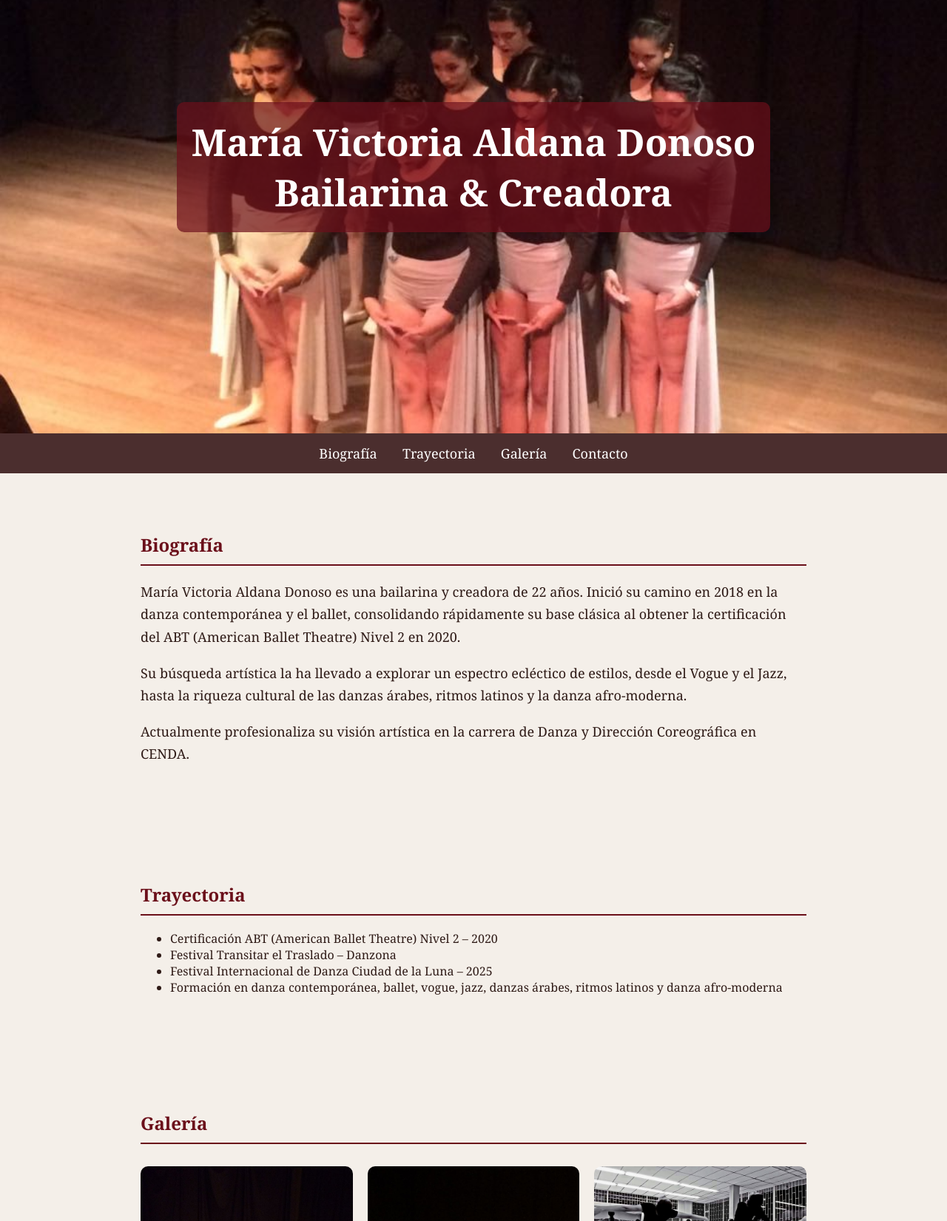
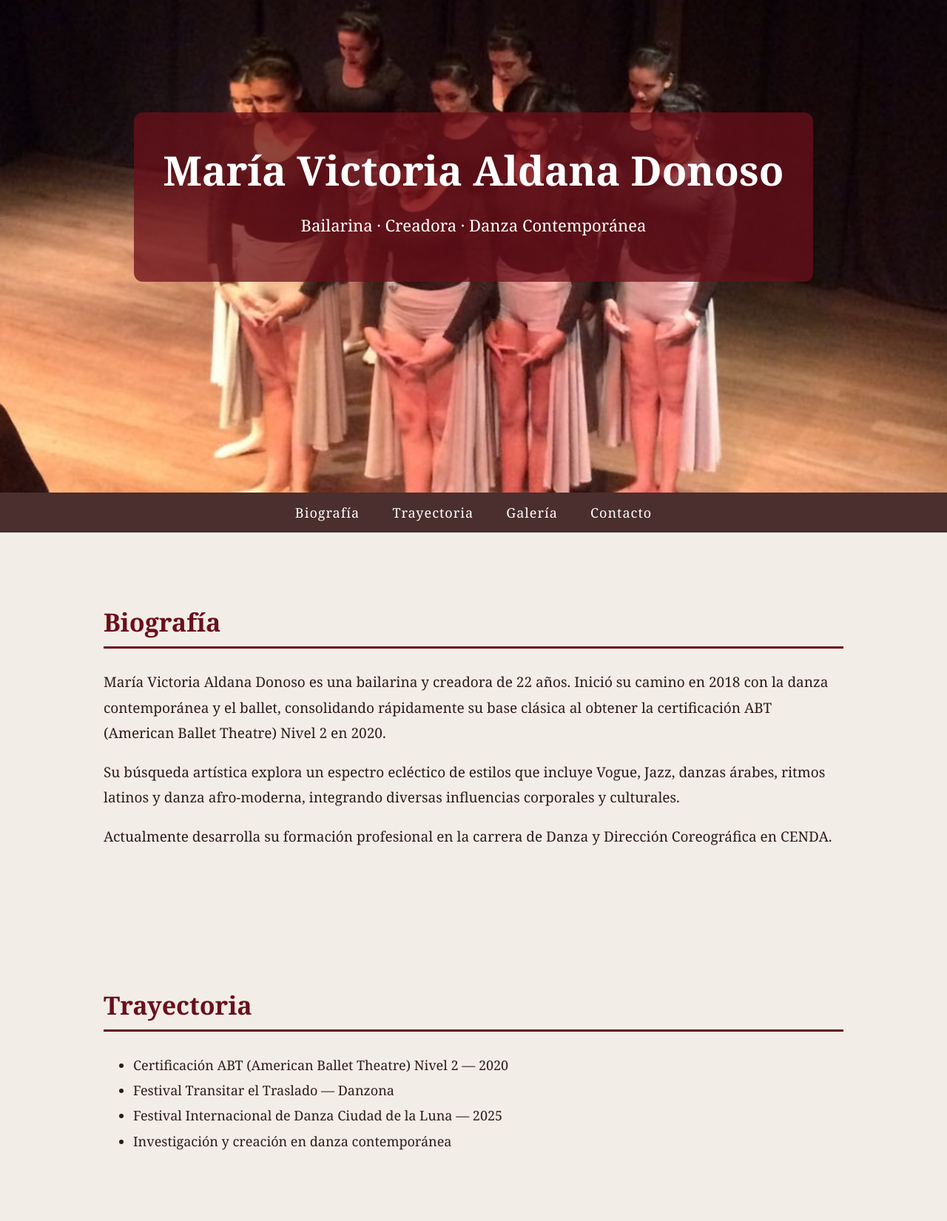
Before and after one commit to mariavictoriaaldanadonoso-ai/presentacion, a plain HTML site: page index.html in a window 1280 px wide. Shown: the part 134-1785 px from the top of the page at 74% size. Drawn offline with Linux system fonts and the light colour scheme.

Commit message:
Update index.html

```diff
--- a/index.html
+++ b/index.html
@@ -1,8 +1,11 @@
 <!DOCTYPE html>
 <html lang="es">
+
 <head>
+
 <meta charset="UTF-8">
 <meta name="viewport" content="width=device-width, initial-scale=1.0">
+
 <title>EPK | María Victoria Aldana Donoso</title>
 
 <style>
@@ -10,110 +13,186 @@
 body{
 margin:0;
 font-family: 'Georgia', serif;
-background:#f4efe9;
-color:#2e1a16;
+background:#f3ede8;
+color:#2e1b18;
 }
 
-/* PORTADA */
+/* HERO */
 
 .hero{
-height:90vh;
-background-image:url("foto1.jpg");
+
+height:100vh;
+background:url("foto1.jpg");
 background-size:cover;
 background-position:center;
 display:flex;
 align-items:center;
 justify-content:center;
 text-align:center;
+
+}
+
+.hero-text{
+
+background:rgba(107,15,26,0.75);
+padding:40px;
+border-radius:12px;
 color:white;
+
 }
 
 .hero h1{
-font-size:50px;
-background:rgba(107,15,26,0.7);
-padding:20px;
-border-radius:10px;
+
+font-size:55px;
+margin:0;
+
+}
+
+.hero p{
+
+font-size:22px;
+
 }
 
 /* MENU */
 
 nav{
+
 background:#4b2e2e;
 padding:15px;
 text-align:center;
+
 }
 
 nav a{
+
 color:white;
-margin:15px;
+margin:20px;
 text-decoration:none;
 font-size:18px;
+letter-spacing:1px;
+
+}
+
+nav a:hover{
+
+color:#d8b4a0;
+
 }
 
 /* SECCIONES */
 
 section{
-max-width:900px;
+
+max-width:1000px;
 margin:auto;
-padding:60px 20px;
+padding:70px 20px;
+
 }
 
 h2{
+
+font-size:34px;
 color:#6b0f1a;
-border-bottom:2px solid #6b0f1a;
+border-bottom:3px solid #6b0f1a;
 padding-bottom:10px;
+
 }
 
 /* BIO */
 
 .bio{
+
+font-size:19px;
+line-height:1.8;
+
+}
+
+/* TRAYECTORIA */
+
+.trayectoria ul{
+
 font-size:18px;
-line-height:1.7;
+line-height:1.9;
+
 }
 
 /* GALERIA */
 
 .galeria{
+
 display:grid;
-grid-template-columns:repeat(auto-fit,minmax(250px,1fr));
-gap:20px;
-margin-top:30px;
+grid-template-columns:repeat(auto-fit,minmax(280px,1fr));
+gap:25px;
+margin-top:40px;
+
 }
 
 .galeria img{
+
 width:100%;
-border-radius:10px;
-transition:0.4s;
+border-radius:12px;
+transition:0.5s;
+box-shadow:0 8px 20px rgba(0,0,0,0.25);
+
 }
 
 .galeria img:hover{
+
 transform:scale(1.05);
+
 }
 
 /* CONTACTO */
 
 .contacto{
+
 background:#4b2e2e;
 color:white;
 text-align:center;
-padding:50px;
+padding:60px;
+
 }
 
+.contacto h2{
+
+color:white;
+border:none;
+
+}
+
+/* FOOTER */
+
 footer{
+
 background:#6b0f1a;
 color:white;
 text-align:center;
-padding:15px;
+padding:18px;
+
 }
 
 </style>
+
 </head>
 
 <body>
 
+<!-- PORTADA -->
+
 <div class="hero">
-<h1>María Victoria Aldana Donoso<br>Bailarina & Creadora</h1>
+
+<div class="hero-text">
+
+<h1>María Victoria Aldana Donoso</h1>
+
+<p>Bailarina · Creadora · Danza Contemporánea</p>
+
 </div>
+
+</div>
+
+<!-- MENU -->
 
 <nav>
 
@@ -124,6 +203,8 @@ padding:15px;
 
 </nav>
 
+<!-- BIO -->
+
 <section id="bio">
 
 <h2>Biografía</h2>
@@ -131,46 +212,50 @@ padding:15px;
 <p class="bio">
 
 María Victoria Aldana Donoso es una bailarina y creadora de 22 años.
-Inició su camino en 2018 en la danza contemporánea y el ballet, consolidando
-rápidamente su base clásica al obtener la certificación del ABT
-(American Ballet Theatre) Nivel 2 en 2020.
+Inició su camino en 2018 con la danza contemporánea y el ballet,
+consolidando rápidamente su base clásica al obtener la certificación
+ABT (American Ballet Theatre) Nivel 2 en 2020.
 
 </p>
 
 <p class="bio">
 
-Su búsqueda artística la ha llevado a explorar un espectro ecléctico
-de estilos, desde el Vogue y el Jazz, hasta la riqueza cultural de las
-danzas árabes, ritmos latinos y la danza afro-moderna.
+Su búsqueda artística explora un espectro ecléctico de estilos que
+incluye Vogue, Jazz, danzas árabes, ritmos latinos y danza afro-moderna,
+integrando diversas influencias corporales y culturales.
 
 </p>
 
 <p class="bio">
 
-Actualmente profesionaliza su visión artística en la carrera de
+Actualmente desarrolla su formación profesional en la carrera de
 Danza y Dirección Coreográfica en CENDA.
 
 </p>
 
 </section>
 
-<section id="trayectoria">
+<!-- TRAYECTORIA -->
+
+<section id="trayectoria" class="trayectoria">
 
 <h2>Trayectoria</h2>
 
 <ul>
 
-<li>Certificación ABT (American Ballet Theatre) Nivel 2 – 2020</li>
+<li>Certificación ABT (American Ballet Theatre) Nivel 2 — 2020</li>
 
-<li>Festival Transitar el Traslado – Danzona</li>
+<li>Festival Transitar el Traslado — Danzona</li>
 
-<li>Festival Internacional de Danza Ciudad de la Luna – 2025</li>
+<li>Festival Internacional de Danza Ciudad de la Luna — 2025</li>
 
-<li>Formación en danza contemporánea, ballet, vogue, jazz, danzas árabes, ritmos latinos y danza afro-moderna</li>
+<li>Investigación y creación en danza contemporánea</li>
 
 </ul>
 
 </section>
+
+<!-- GALERIA -->
 
 <section id="galeria">
 
@@ -187,13 +272,15 @@ Danza y Dirección Coreográfica en CENDA.
 
 </section>
 
+<!-- CONTACTO -->
+
 <section id="contacto" class="contacto">
 
 <h2>Contacto</h2>
 
 <p>Email: mariavictorialdanad@gmail.com</p>
 
-<p>Teléfono: 3013125245</p>
+<p>Tel: 3013125245</p>
 
 </section>
 
@@ -204,4 +291,5 @@ EPK — María Victoria Aldana Donoso
 </footer>
 
 </body>
+
 </html>
```
